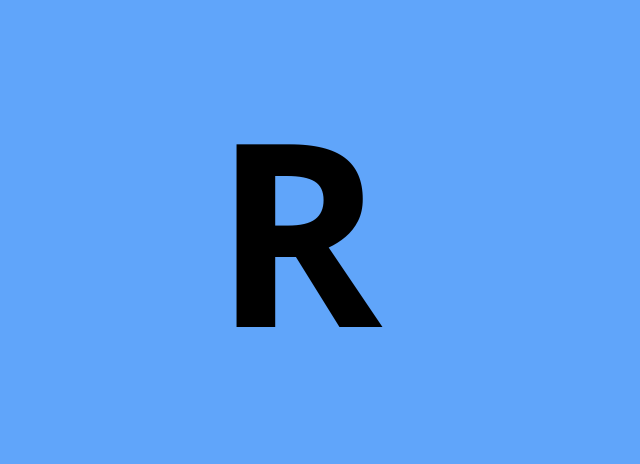
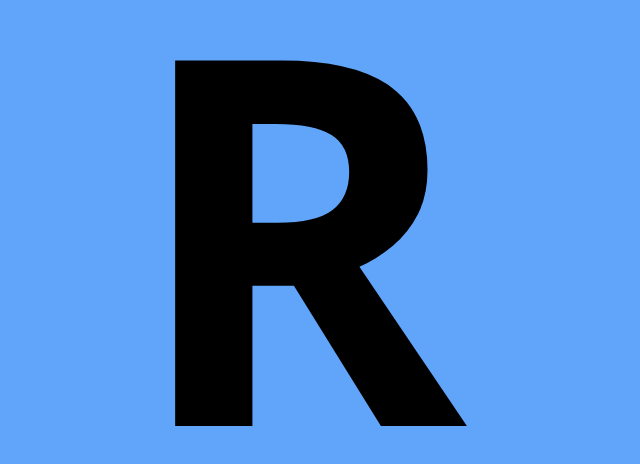
Before and after one commit to hervert/letterland, a React (Vite) app: page / in a window 1280 px wide. Shown: the part 172-636 px from the top of the page, without its empty margins (342-982 px from the left). Built offline with nearby package versions, Linux system fonts and the light colour scheme.

Commit message:
Increase letter size in Index component
Updated the font size of the letter displayed in the Index component to make it larger for better visibility.
[skip gpt_engineer]

```diff
--- a/src/pages/Index.jsx
+++ b/src/pages/Index.jsx
@@ -29,7 +29,7 @@ const Index = () => {
       onClick={changeLetterAndColor}
     >
       <div className="text-center">
-        <h1 className="text-black text-[20vw] font-bold">{letter}</h1>
+        <h1 className="text-black text-[40vw] font-bold">{letter}</h1>
       </div>
     </div>
   );
```
